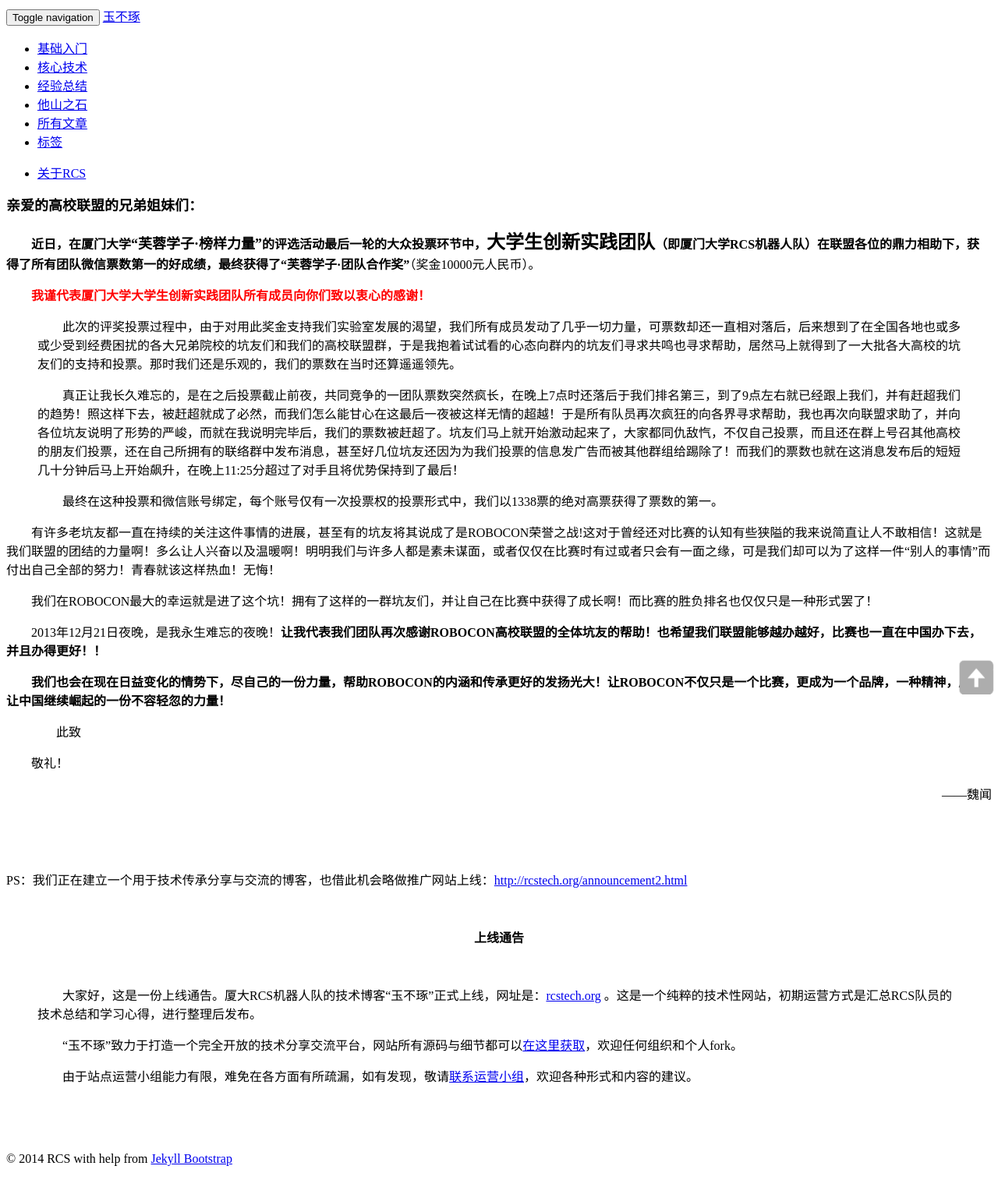
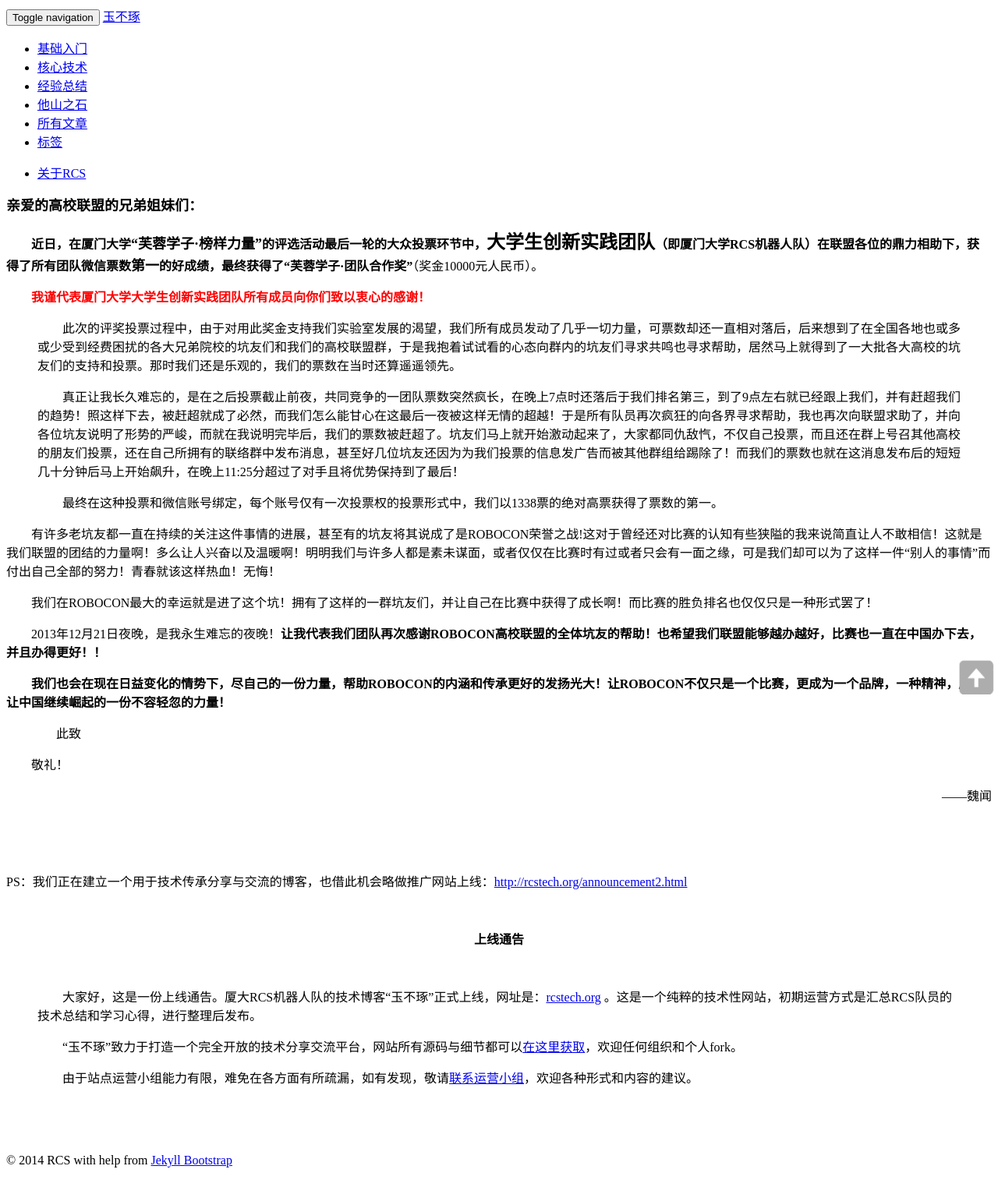
Before and after one commit to RCSTech/RCSTech.github.io, a Jekyll site: the page built from thank_you_note.md, in a window 1280 px wide. Shown: the whole page at 78% size. Built offline with Jekyll 4.4.1, drawn with Linux system fonts in a browser that asks for light colours; nearby versions of some CDN libraries; a style sheet for code colours, icons or effects is not loaded.

Commit message:
correct font

```diff
--- a/thank_you_note.md
+++ b/thank_you_note.md
@@ -10,7 +10,7 @@ title: "致谢函"
 
 <b><font size="4">亲爱的高校联盟的兄弟姐妹们：</font></b>
 
-　　<b>近日，在厦门大学<font size="4" face="微软雅黑">“芙蓉学子·榜样力量”</font>的评选活动最后一轮的大众投票环节中，<font size="5" face="微软雅黑">大学生创新实践团队</font>（即厦门大学RCS机器人队）在联盟各位的鼎力相助下，获得了所有团队微信票数<font size="p" face="微软雅黑">第一</font>的好成绩，最终获得了“芙蓉学子·团队合作奖”</b>（奖金10000元人民币）。
+　　<b>近日，在厦门大学<font size="4" face="微软雅黑">“芙蓉学子·榜样力量”</font>的评选活动最后一轮的大众投票环节中，<font size="5" face="微软雅黑">大学生创新实践团队</font>（即厦门大学RCS机器人队）在联盟各位的鼎力相助下，获得了所有团队微信票数<font size="4" face="微软雅黑">第一</font>的好成绩，最终获得了“芙蓉学子·团队合作奖”</b>（奖金10000元人民币）。
 
 　　<b><font color="red">我谨代表厦门大学大学生创新实践团队所有成员向你们致以衷心的感谢！</font></b>
 
```
